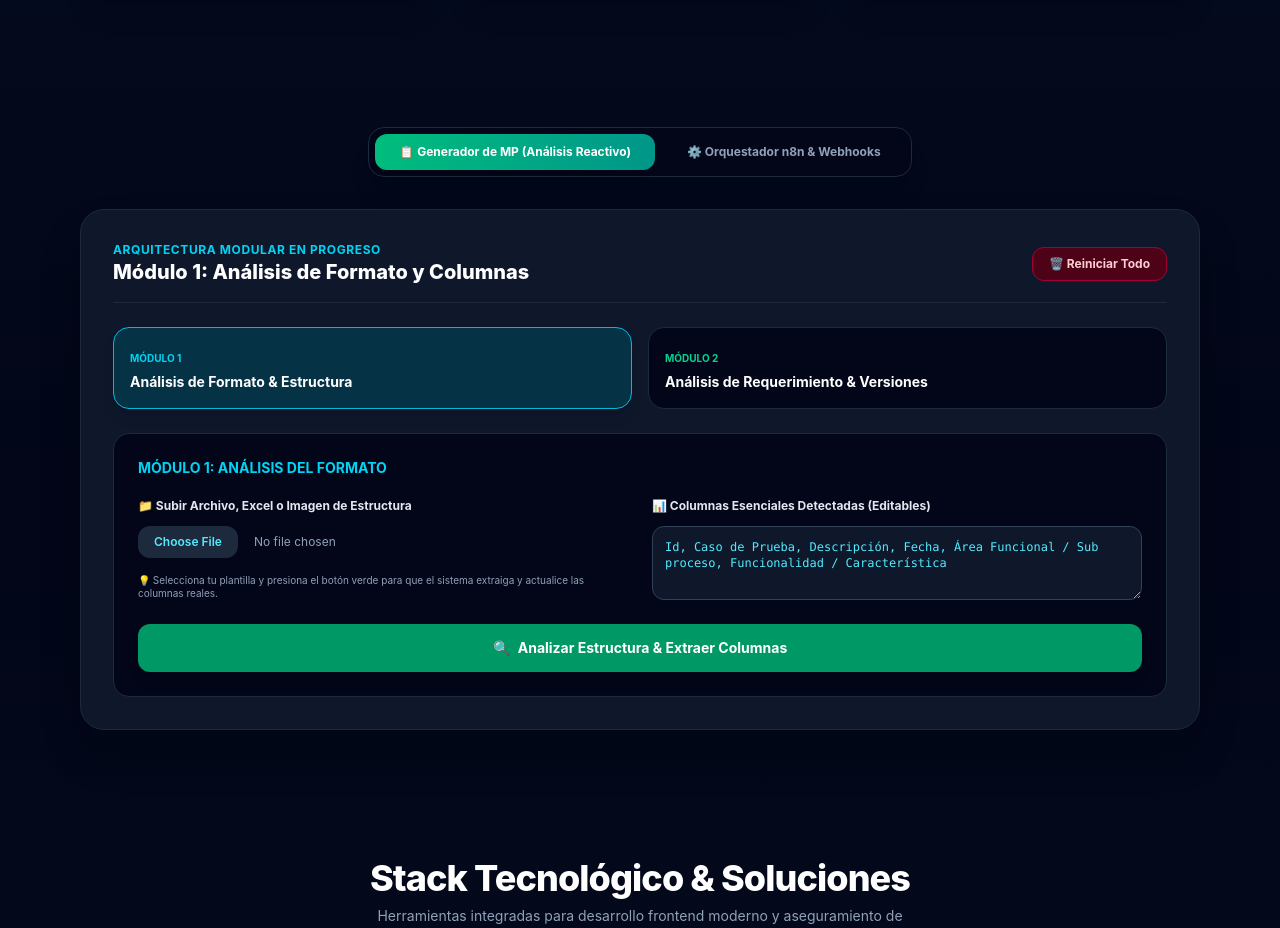
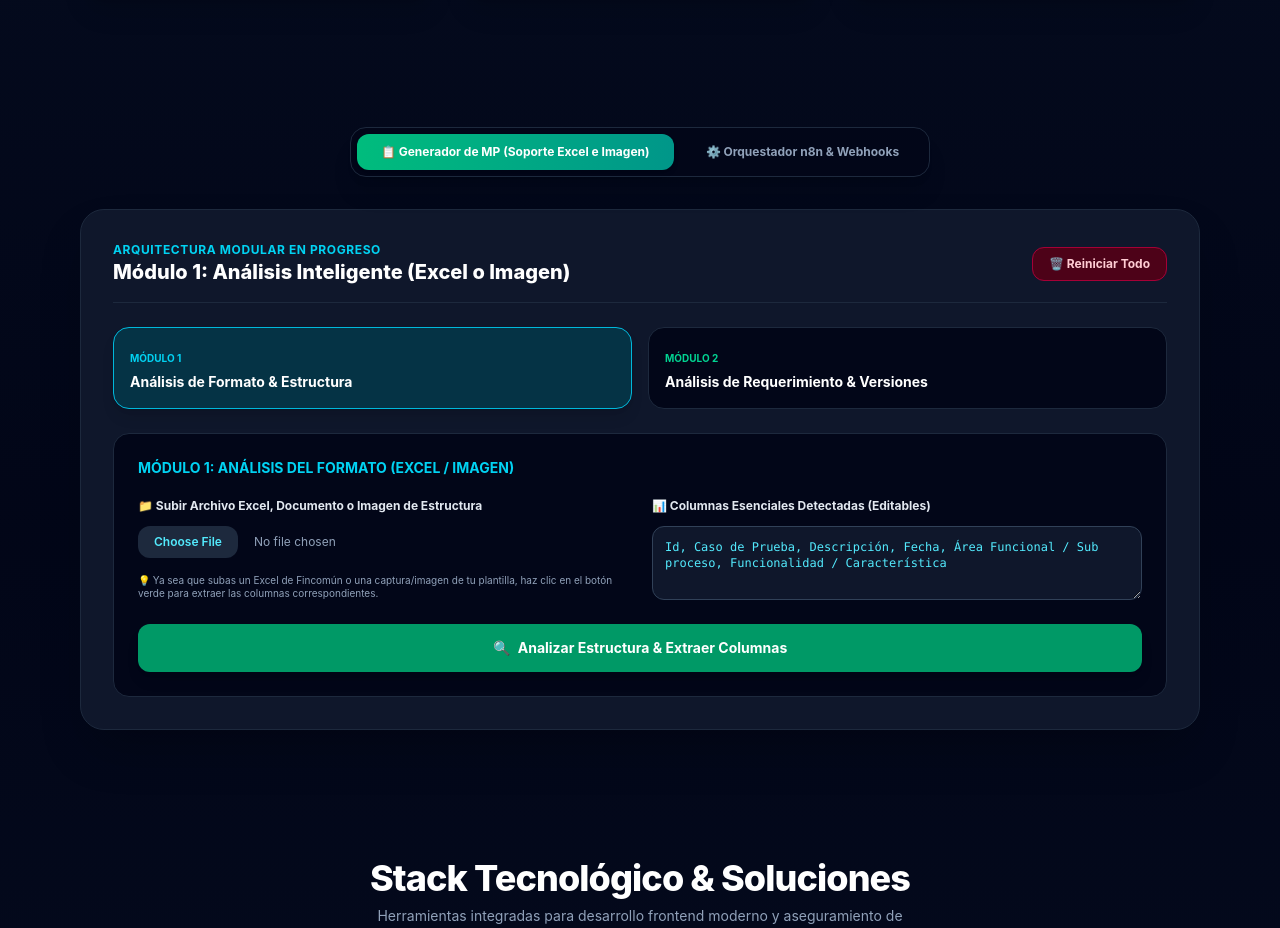
Before and after one commit to hegm840804/portafolio-web, a React (Vite) app: page / in a window 1280 px wide. Shown: the part 1503-2431 px from the top of the page. Built offline with nearby package versions, Linux system fonts and the light colour scheme; the HTML template or start-up script is replaced by a standard one.

Commit message:
fix(module-1-file-image): soportar analisis optimizado tanto para excel como para imagenes de plantilla

```diff
--- a/src/components/QASuiteStudio.jsx
+++ b/src/components/QASuiteStudio.jsx
@@ -36,27 +36,30 @@ export default function QASuiteStudio({ onOpenContact }) {
     }
   };
 
-  // Análisis inteligente del archivo subido al presionar el botón verde
+  // Análisis diferenciado según si es Imagen o Excel/Documento
   const ejecutarAnalisisFormato = () => {
     setAnalizandoFormato(true);
     setTimeout(() => {
       if (archivoEstructura) {
         const nombre = archivoEstructura.name.toLowerCase();
-        // Si el archivo subido es la captura o plantilla de Fincomún / PMO
-        if (nombre.includes('taggeo') || nombre.includes('fincomun') || nombre.includes('app')) {
+
+        // Detección si es Imagen (PNG, JPG, JPEG)
+        if (nombre.endsWith('.png') || nombre.endsWith('.jpg') || nombre.endsWith('.jpeg')) {
+          setColumnasDetectadas('Id, Caso de Prueba, Descripción, Fecha, Área Funcional / Sub proceso, Funcionalidad / Característica');
+        }
+        // Detección si es Excel o Word corporativo (Fincomún / Taggeo)
+        else if (nombre.includes('taggeo') || nombre.includes('fincomun') || nombre.includes('app') || nombre.includes('xlsx') || nombre.includes('doc')) {
           setColumnasDetectadas('ID Funcional, ID, Proceso de prueba, Sub-Proceso de prueba, Descripción de prueba, Tipo de prueba, Estatus, Tester');
-        } else if (nombre.includes('captura') || nombre.includes('png') || nombre.includes('jpg') || nombre.includes('plantilla')) {
-          setColumnasDetectadas('Id, Caso de Prueba, Descripción, Fecha, Área Funcional / Sub proceso, Funcionalidad / Característica');
-        } else {
+        }
+        else {
           setColumnasDetectadas('ID, Proceso, Subproceso, Descripción, Tipo, Estatus');
         }
       } else {
-        // Si no subió archivo pero presionó el botón, mantiene la plantilla estándar PMO
         setColumnasDetectadas('Id, Caso de Prueba, Descripción, Fecha, Área Funcional / Sub proceso, Funcionalidad / Característica');
       }
       setAnalizandoFormato(false);
       setFormatoValidado(true);
-    }, 500);
+    }, 600);
   };
 
   const columnasArray = columnasDetectadas ? columnasDetectadas.split(',').map(c => c.trim()).filter(Boolean) : ['Id', 'Caso de Prueba', 'Descripción'];
@@ -97,7 +100,7 @@ export default function QASuiteStudio({ onOpenContact }) {
             onClick={() => setPestanaActiva('matriz')}
             className={`px-6 py-2.5 rounded-xl text-xs font-bold transition cursor-pointer ${pestanaActiva === 'matriz' ? 'bg-gradient-to-r from-emerald-500 to-teal-600 text-white shadow-md' : 'text-slate-400 hover:text-white'}`}
           >
-            📋 Generador de MP (Análisis Reactivo)
+            📋 Generador de MP (Soporte Excel e Imagen)
           </button>
           <button
             onClick={() => setPestanaActiva('n8n')}
@@ -115,7 +118,7 @@ export default function QASuiteStudio({ onOpenContact }) {
             <div className="flex flex-col md:flex-row justify-between items-center border-b border-slate-800 pb-4 gap-4">
               <div>
                 <span className="text-xs font-bold text-cyan-400 uppercase tracking-wider block">Arquitectura Modular en Progreso</span>
-                <h3 className="text-xl font-extrabold text-white">Módulo 1: Análisis de Formato y Columnas</h3>
+                <h3 className="text-xl font-extrabold text-white">Módulo 1: Análisis Inteligente (Excel o Imagen)</h3>
               </div>
               <button onClick={reiniciarTodo} className="bg-rose-950 hover:bg-rose-900 text-rose-200 border border-rose-800 text-xs font-bold px-4 py-2 rounded-xl transition cursor-pointer">
                 🗑️ Reiniciar Todo
@@ -140,14 +143,14 @@ export default function QASuiteStudio({ onOpenContact }) {
               </button>
             </div>
 
-            {/* MÓDULO 1: FORMATO CON BOTÓN VERDE */}
+            {/* MÓDULO 1: FORMATO */}
             {pasoActual === 1 && (
               <div className="bg-slate-950 border border-slate-800 p-6 rounded-2xl space-y-5 text-xs animate-fadeIn">
-                <h4 className="font-bold text-cyan-400 uppercase text-sm">Módulo 1: Análisis del Formato</h4>
+                <h4 className="font-bold text-cyan-400 uppercase text-sm">Módulo 1: Análisis del Formato (Excel / Imagen)</h4>
 
                 <div className="grid grid-cols-1 md:grid-cols-2 gap-6">
                   <div className="space-y-3">
-                    <label className="block font-bold text-slate-200">📁 Subir Archivo, Excel o Imagen de Estructura</label>
+                    <label className="block font-bold text-slate-200">📁 Subir Archivo Excel, Documento o Imagen de Estructura</label>
                     <input
                       type="file"
                       key={archivoEstructura ? archivoEstructura.name : 'reset-fmt'}
@@ -155,7 +158,7 @@ export default function QASuiteStudio({ onOpenContact }) {
                       className="w-full text-slate-400 file:mr-4 file:py-2 file:px-4 file:rounded-xl file:border-0 file:text-xs file:font-semibold file:bg-slate-800 file:text-cyan-300 cursor-pointer"
                     />
                     {archivoEstructura && <p className="text-cyan-300 font-mono text-[11px]">Archivo seleccionado: {archivoEstructura.name}</p>}
-                    <p className="text-[10px] text-slate-400 pt-1">💡 Selecciona tu plantilla y presiona el botón verde para que el sistema extraiga y actualice las columnas reales.</p>
+                    <p className="text-[10px] text-slate-400 pt-1">💡 Ya sea que subas un Excel de Fincomún o una captura/imagen de tu plantilla, haz clic en el botón verde para extraer las columnas correspondientes.</p>
                   </div>
 
                   <div className="space-y-3">
@@ -169,7 +172,6 @@ export default function QASuiteStudio({ onOpenContact }) {
                   </div>
                 </div>
 
-                {/* BOTÓN VERDE DE ACCIÓN */}
                 <div>
                   <button
                     onClick={ejecutarAnalisisFormato}
@@ -182,7 +184,7 @@ export default function QASuiteStudio({ onOpenContact }) {
 
                 {analizandoFormato && (
                   <div className="p-4 bg-cyan-950/60 border border-cyan-500/40 rounded-xl text-cyan-300 font-mono text-center animate-pulse">
-                    ⚙️ Analizando esquema y extrayendo columnas reales...
+                    ⚙️ Procesando archivo o imagen y extrayendo esquema de columnas...
                   </div>
                 )}
 
```
